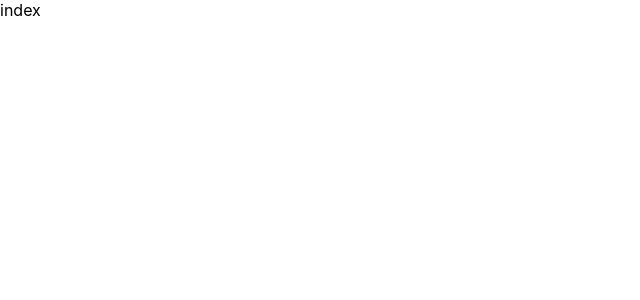
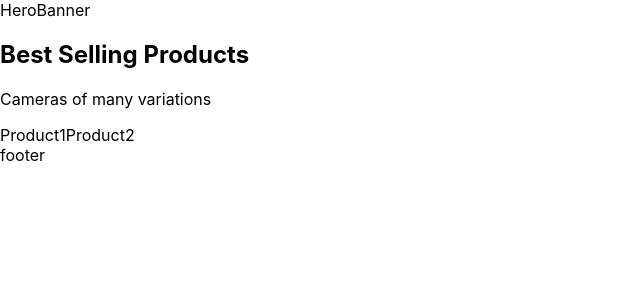
Before and after one commit to Roudi22/ecommerce, a Next.js app: page / in a window 1280 px wide. Shown: the top 300 px of the page, without its empty margins (0-640 px from the left). Built offline with nearby package versions, Linux system fonts and the light colour scheme.

Commit message:
render some basic content

```diff
--- a/pages/index.js
+++ b/pages/index.js
@@ -2,7 +2,21 @@ import React from 'react'
 
 const index = () => {
   return (
-    <div>index</div>
+    <>
+      HeroBanner
+      <div>
+        <h2>Best Selling Products</h2>
+        <p>Cameras of many variations</p>
+      </div>
+
+      <div>
+        {["Product1","Product2"].map((product)=>
+          product
+        )}
+      </div>
+
+      footer
+    </>
   )
 }
 
```
